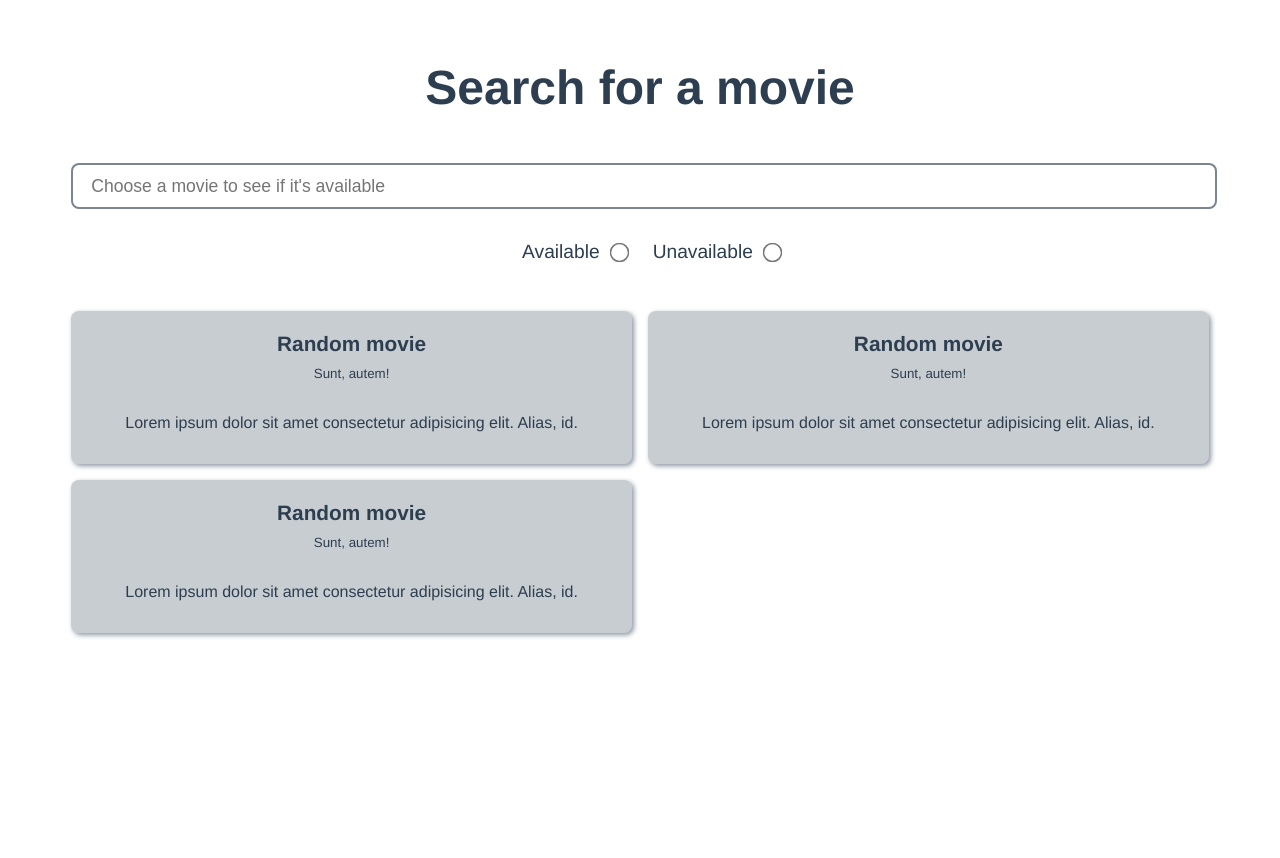
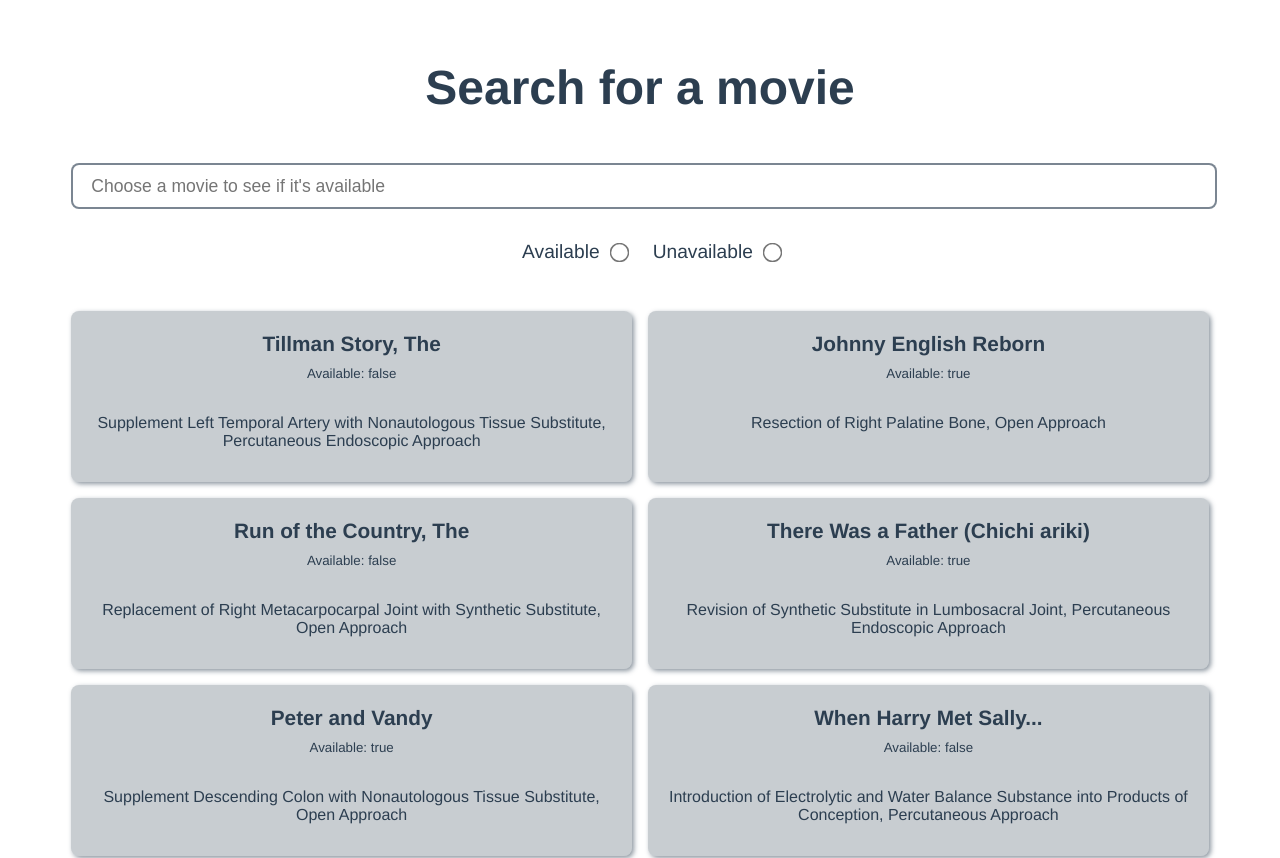
Before and after one commit to PauGarciaMartinez/m10.5-vuex-searcher, a Vue app in the folder m10.5-vuex-search/: page / in a window 1280 px wide. Shown: the top 858 px of the page. Before the commit the page ends 800 px from the top, so only its background shows below. Built offline with nearby package versions, Linux system fonts and the light colour scheme.

Commit message:
Add keyword to display

```diff
--- a/m10.5-vuex-search/src/components/Movies.vue
+++ b/m10.5-vuex-search/src/components/Movies.vue
@@ -1,9 +1,10 @@
 <!-- TEMPLATE -->
 <template>
-  <div class="movie-container">
-    <p class="movie-title">Random movie</p>
-    <small>Sunt, autem!</small>
-    <p class="movie-description">Lorem ipsum dolor sit amet consectetur adipisicing elit. Alias, id.</p>
+
+  <div class="movie-container" v-for="movie in movies" :key="movie">
+    <p class="movie-title">{{ movie.title }}</p>
+    <small>Available: {{ movie.available }}</small>
+    <p class="movie-description">{{ movie.description }}</p>
   </div>
 </template>
 
--- a/m10.5-vuex-search/src/scripts/movies.js
+++ b/m10.5-vuex-search/src/scripts/movies.js
@@ -10,6 +10,8 @@
 
   },
   computed: {
-
+    movies() {
+      return this.$store.state.movies
+    }
   }
 }
```
